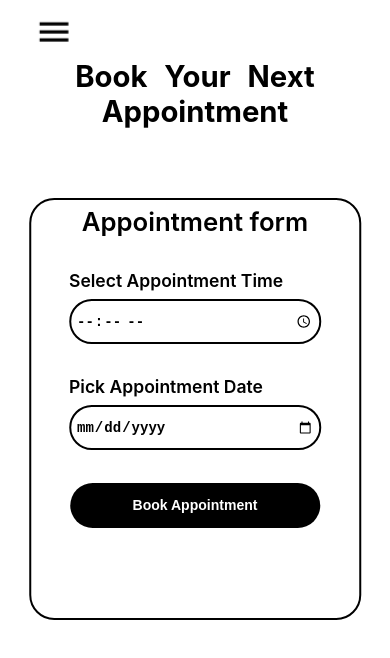
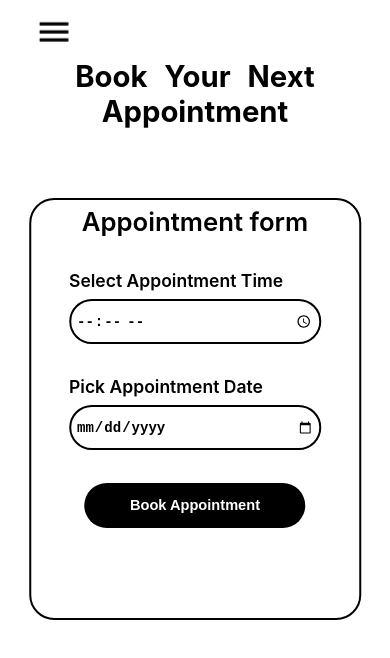
Before and after one commit to Innocent-Bern/health, a Next.js app: page /patient/book in a window 390 px wide. Shown: the top 658 px of the page. Built offline with nearby package versions, Linux system fonts and the light colour scheme.

Commit message:
changed form height

```diff
--- a/styles/Book.module.css
+++ b/styles/Book.module.css
@@ -16,7 +16,7 @@
     display: flex;
     flex-direction: column;
     align-items: center;
-    height: 30vw;
+    height: 60vh;
     width: 30vw;
     border: solid 2px black;
     border-radius: 25px;
@@ -60,12 +60,33 @@
     color: #fff;
     background-color: black;
     height: 45px;
-    width: 250px;
+    width: 70%;
     font-size: 1.25vw;
     font-weight: 700;
     border-radius: 25px;
     cursor: pointer;
     margin-top: 2vh;
+}
+@media(max-width:999px){
+    .book h1{
+        font-size: 5vw;
+    }
+    .form{
+        width: 60vw;
+        height: 60vh;
+    }
+    .form h2{
+        font-size: 4.4vw;
+    }
+    .form_item label{
+        font-size: 3vw;
+    }
+    .form_item input{
+        font-size: 2.4vw;
+    }
+    .form button{
+        font-size: 2.5vw;
+    }
 }
 @media(max-width:550px){
     .book h1{
@@ -85,6 +106,6 @@
         font-size: 3.6vw;
     }
     .form button{
-        font-size: 3.6vw;
+        font-size: 3.75vw;
     }
 }
```
